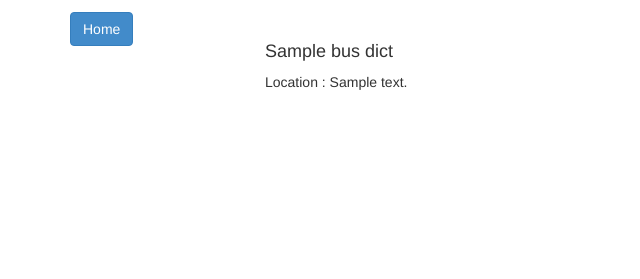
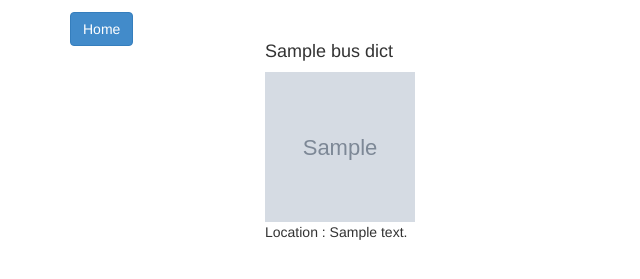
Before and after one commit to stuycs-softdev-fall-2013/proj2-pd7-04-yugo, a Flask app: template templates/results.html in a window 1280 px wide. Shown: the part 219-498 px from the top of the page, without its empty margins (0-640 px from the left). Run offline with Flask 2, Linux system fonts and the light colour scheme; the template is opened without the code that fills it: most values are stand-ins (such as "Sample title", 1, 10 or a date in 2020); grey boxes marked "Sample" are stand-in pictures; parts of the project's set-up code (start-up, migrations or seed data) failed here and were passed over.

Commit message:
added images

```diff
--- a/templates/results.html
+++ b/templates/results.html
@@ -50,6 +50,8 @@
        {% for busDict in business %}
        <br>
        <h4>{{busDict['name']}}</h4>
+	   <img src="{{busDict['image_url']}}" alt="picture" width="150" height="150">
+	   <br>
        Location : {{busDict['address']}}
        <br>
        {% endfor %}
```
